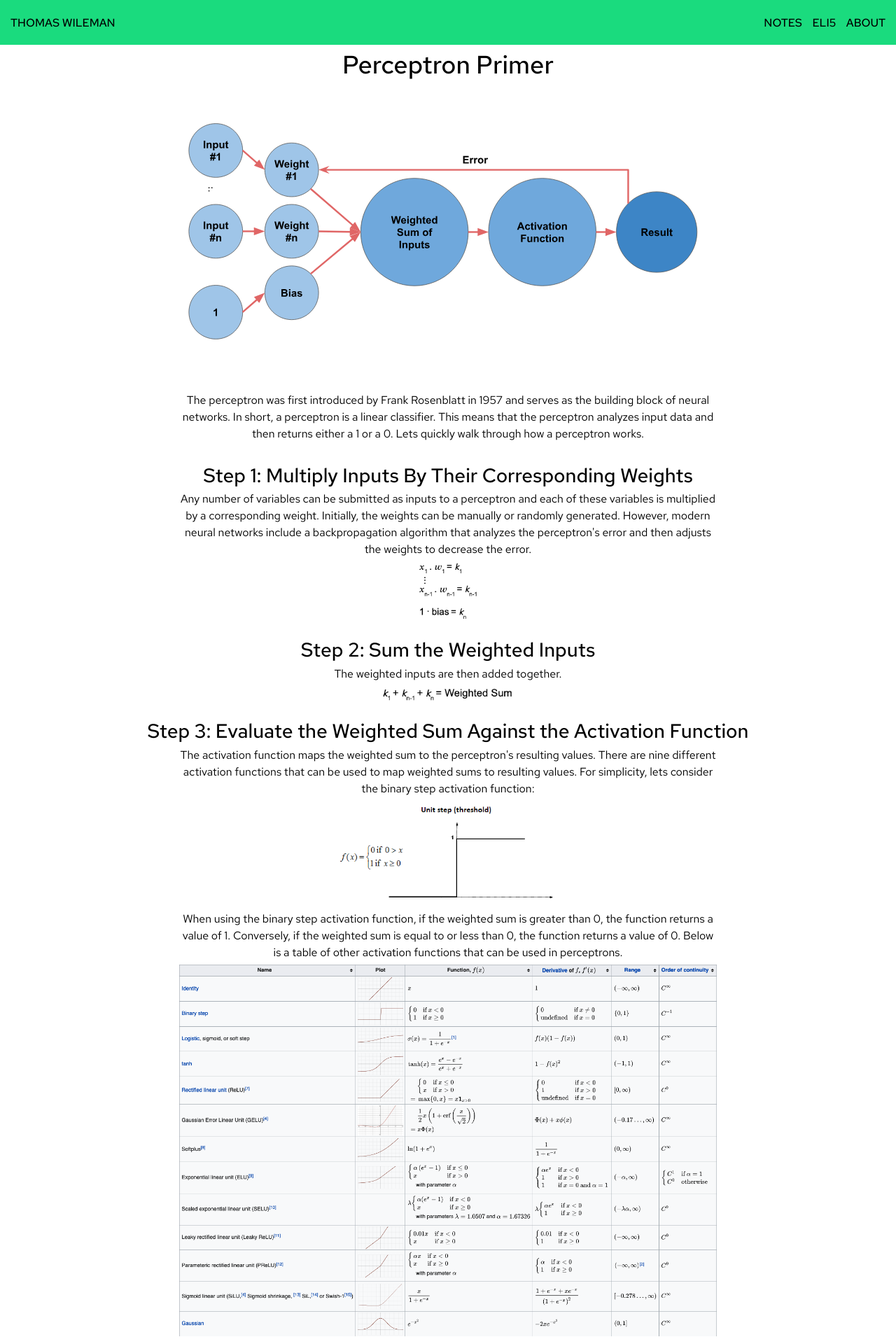
After one commit to tmwileman/thomaswileman, a Flask app: page /perceptron_primer in a window 1280 px wide. The commit adds this page. Shown: the top 1920 px of the page at 70% size. Run offline with Flask 2, Linux system fonts and the light colour scheme; some libraries are stand-ins or nearby versions.

Commit message:
perceptrons complete and added svgs

```diff
--- a/app.py
+++ b/app.py
@@ -41,5 +41,10 @@ def data_types():
     return render_template("data_types.html")
 
 
+@app.route("/perceptron_primer", methods=["GET", "POST"])
+def perceptron_primer():
+    return render_template("perceptron_primer.html")
+
+
 if __name__ == "__main__":
     app.run(debug=True)
--- a/static/stylesheets/main.css
+++ b/static/stylesheets/main.css
@@ -204,6 +204,13 @@ margin-top: 10px;
   margin-right: auto;
 }
 
+.center-image {
+  display: block;
+  margin-left: auto;
+  margin-right: auto;
+  width: 60%;
+}
+
 table td {
   border-left: 1px solid #000;
   border-right: 1px solid #000;
--- a/templates/ai_ml_dl.html
+++ b/templates/ai_ml_dl.html
@@ -2,7 +2,7 @@
 
 {% block body %}
 <h2 class="notes">Artifical Intelligence vs Machine Learning vs Deep Learning</h2>
-<img src="../static/ai_ml_dl.png" class="center">
+<img src="../static/ai_ml_dl.svg" class="center-image">
 
 <p class="notes">Keeping track of the differences between Artifical Intelligence (AI), Machine Learning (ML), and Deep Learning (DL) can be confusing. However, there are two fundamental ideas that help me differentiate these concepts. First, it's important to remember that these concepts are nested. For example, all DL is ML but not all ML is DL. Similarly, all ML is AI but not all AI is ML. Second, the understanding that ML is simply an AI technique and that DL is an ML technique.</p>
 <div class="float-container">
--- a/templates/data_types.html
+++ b/templates/data_types.html
@@ -2,7 +2,7 @@
 
 {% block body %}
 <h2 class="notes">Python Data Types</h2>
-<img src="../static/data_types.png" class="center" style="width: 60%">
+<img src="../static/data_types.svg" class="center" style="width: 60%">
 
 <p class="notes">
     Everything in python is an object and each of those objects can be categorized as a particular class of data. Each class of data can be transformed by a unique set of operations. Knowing what class of data your working with and what functions can be used to transform the data are key to python proficiency. Many bugs or errors can be avoided by using the right data type and appropriate functions. Python data types can be broken down into five categories:
--- a/templates/home.html
+++ b/templates/home.html
@@ -19,6 +19,7 @@
     <h2>Recently Added Notes</h2>
     <hr>
     <ul>
+        <li><a href="/perceptron_primer">Perceptron Primer</li>
         <li><a href="/data_types">Data Types</li>
         <li><a href="/ai_ml_dl">Artifical Intelligence vs Machine Learning vs Deep Learning</li>
         <li><a href="/import_csv">Import a CSV</a></li>
--- /dev/null
+++ b/templates/perceptron_primer.html
@@ -0,0 +1,40 @@
+{% extends 'base.html' %}
+
+{% block body %}
+<h2 class="notes">Perceptron Primer</h2>
+<img src="../static/perceptron_primer.svg" class="center-image">
+<p class="notes">
+    The perceptron was first introduced by Frank Rosenblatt in 1957 and serves as the building block of neural networks. In short, a perceptron is a linear classifier. This means that the perceptron analyzes input data and then returns either a 1 or a 0. Lets quickly walk through how a perceptron works.
+</p>
+<h3 class="notes">Step 1: Multiply Inputs By Their Corresponding Weights</h3>
+<p class="notes">
+    Any number of variables can be submitted as inputs to a perceptron and each of these variables is multiplied by a corresponding weight. Initially, the weights can be manually or randomly generated. However, modern neural networks include a backpropagation algorithm that analyzes the perceptron's error and then adjusts the weights to decrease the error.
+</p>
+<img src="../static/perceptron_primer_s1.png" class="center-image" style="width: 7%">
+<h3 class="notes">Step 2: Sum the Weighted Inputs</h3>
+<p class="notes">
+    The weighted inputs are then added together.
+</p>
+<img src="../static/perceptron_primer_s2.png" class="center-image" style="width: 15%">
+<h3 class="notes">Step 3: Evaluate the Weighted Sum Against the Activation Function</h3>
+<p class="notes">
+    The activation function maps the weighted sum to the perceptron's resulting values. There are nine different activation functions that can be used to map weighted sums to resulting values. For simplicity, lets consider the binary step activation function:
+</p>
+<img src="../static/binary_step.png" class="center-image" style="width: 25%">
+<p class="notes">
+    When using the binary step activation function, if the weighted sum is greater than 0, the function returns a value of 1. Conversely, if the weighted sum is equal to or less than 0, the function returns a value of 0. Below is a table of other activation functions that can be used in perceptrons.
+</p>
+<img src="../static/activation_functions.png" class="center-image" style="width: 60%">
+<h3 class="notes">Example</h3>
+<p class="notes">
+    Let's solidify the above with an example. Consider a scenario in which we're trying to predict whether a student will be admitted to a University or not. We have a dataset containing the following three variables, their grades and SAT scores on a scale of 1 to 10 and whether or not they were admitted into the University. Initial analysis indicates that the linear boundary, <i>x + y - 15 = 0</i>, provides a good indication of whether a student was accepted into the university; those whose weighted sum is greater than or equal to 0 are accepted and those whose weighted sum is less than zero are rejected.
+</p>
+<img src="../static/perceptron_primer_example_1.svg" class="center-image" style="width: 60%">
+<p class="notes">
+    Our perceptron is simply the encoding of the above equation. The inputs to the perceptron are the students grades and test scores. The weights associated with the grades and test scores are both 1. The weight associated with the bias is -15. These equate to our linear boundary which is represented by the node containing our graph. Finally, we use a binary step activation function to map our weighted sum to a resulting value of either 0 or 1. We can see that a student with grade and test scores of 7 and 9 respectively would have a weighted sum of 1. Our binary step activation function would thus return a value of 1, indicating the student would be admitted.
+</p>
+<img src="../static/perceptron_primer_example_2.svg" class="center-image" style="width: 60%">
+<p class="notes">
+    This is an example of a single-layer perceptron and is only capable of learning linearly separable patterns (think y=mx+b). Models with two or more layers of perceptrons are known as feedforward neural networks. These multilayer perceptrons are capable of evaluating non-linear separable patterns; making them capable of finding patterns or insights simple single-layer perceptrons are incapable of finding.
+</p>
+{% endblock %}
```
Also changed, not shown: templates/notes.html (+7 -0 lines), static/activation_functions.png (added), static/ai_ml_dl.png (deleted), static/ai_ml_dl.svg (added), static/binary_step.png (added), static/data_types.png (deleted), static/data_types.svg (added), static/perceptron_primer.svg (added), static/perceptron_primer_example_1.svg (added), static/perceptron_primer_example_2.svg (added), static/perceptron_primer_s1.png (added), static/perceptron_primer_s2.png (added).
